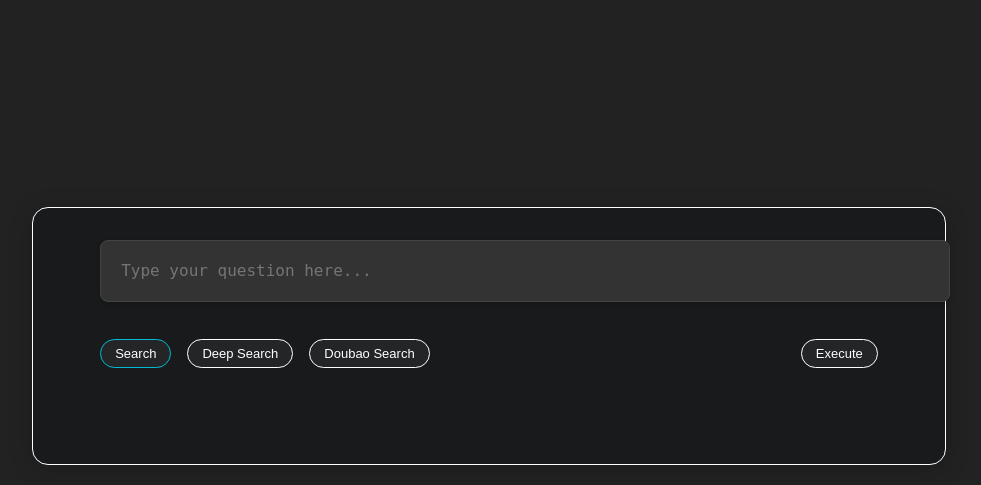
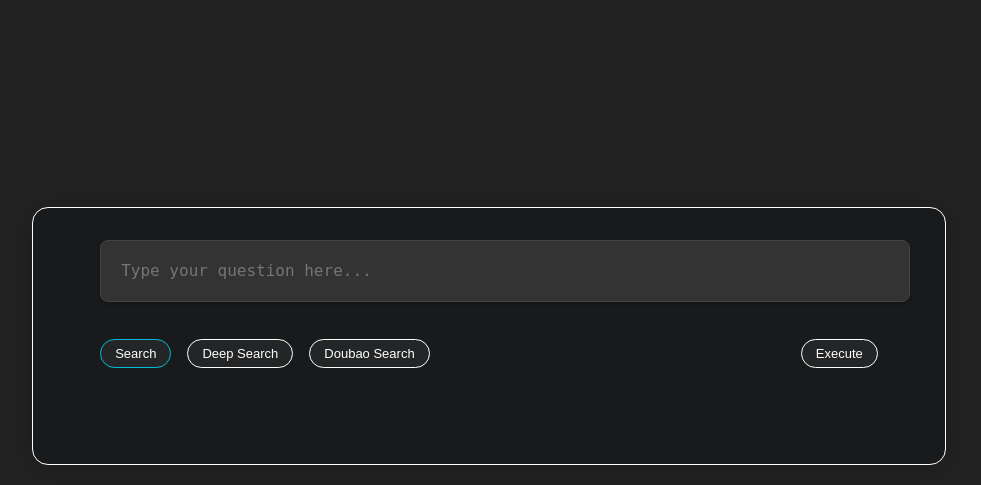
Before and after one commit to jun-JUNJUN/dxee-china, a Python web app: template backend/templates/index.html in a window 1280 px wide. Shown: the part 315-800 px from the top of the page, without its empty margins (151-1132 px from the left). Run offline with Jinja, Linux system fonts and the light colour scheme; the template is opened without the code that fills it, so the values that code supplies are empty.

Commit message:
Modified: the UI size.

```diff
--- a/backend/templates/index.html
+++ b/backend/templates/index.html
@@ -123,7 +123,7 @@
         }
 
         .message-input {
-            width: 100%;
+            width: calc(100% - 40px); /* Adjust width to account for padding */
             padding: 18px 50px 18px 20px;
             font-size: 16px;
             border: 1px solid #444;
```
